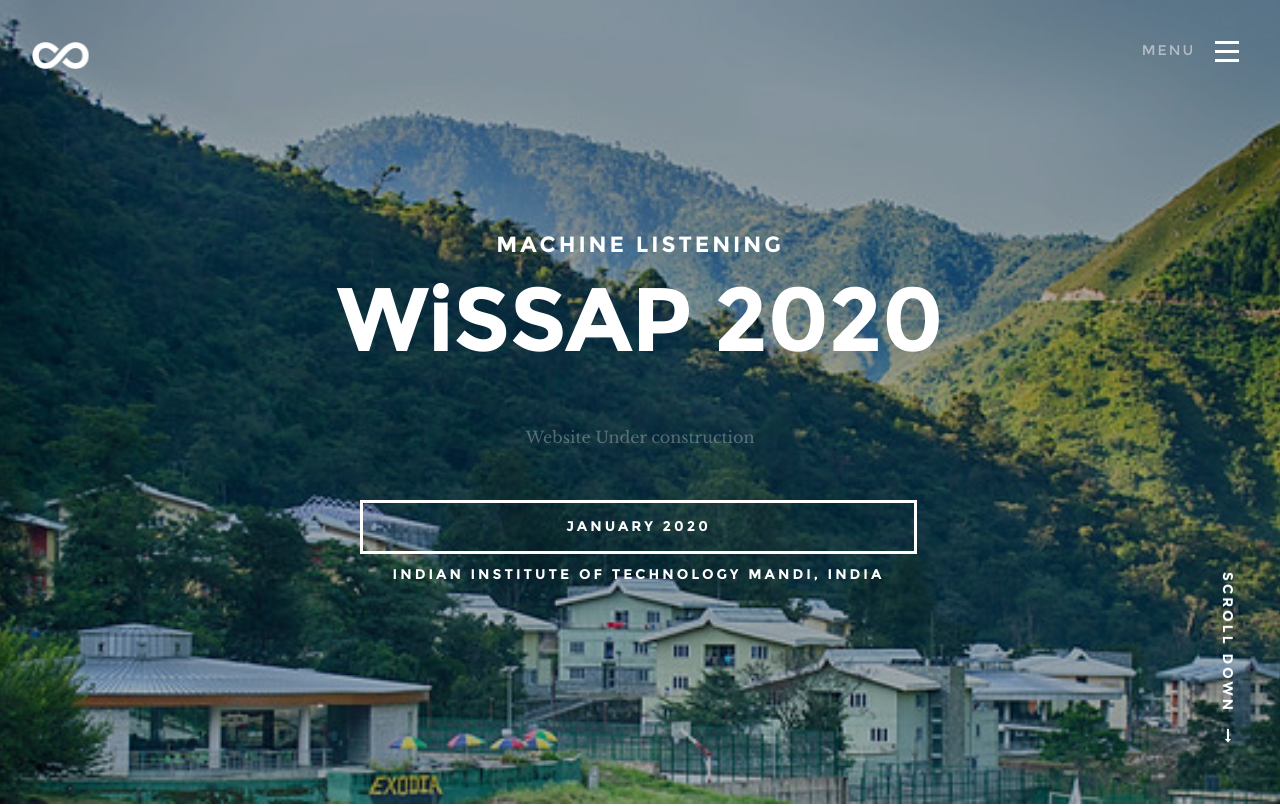
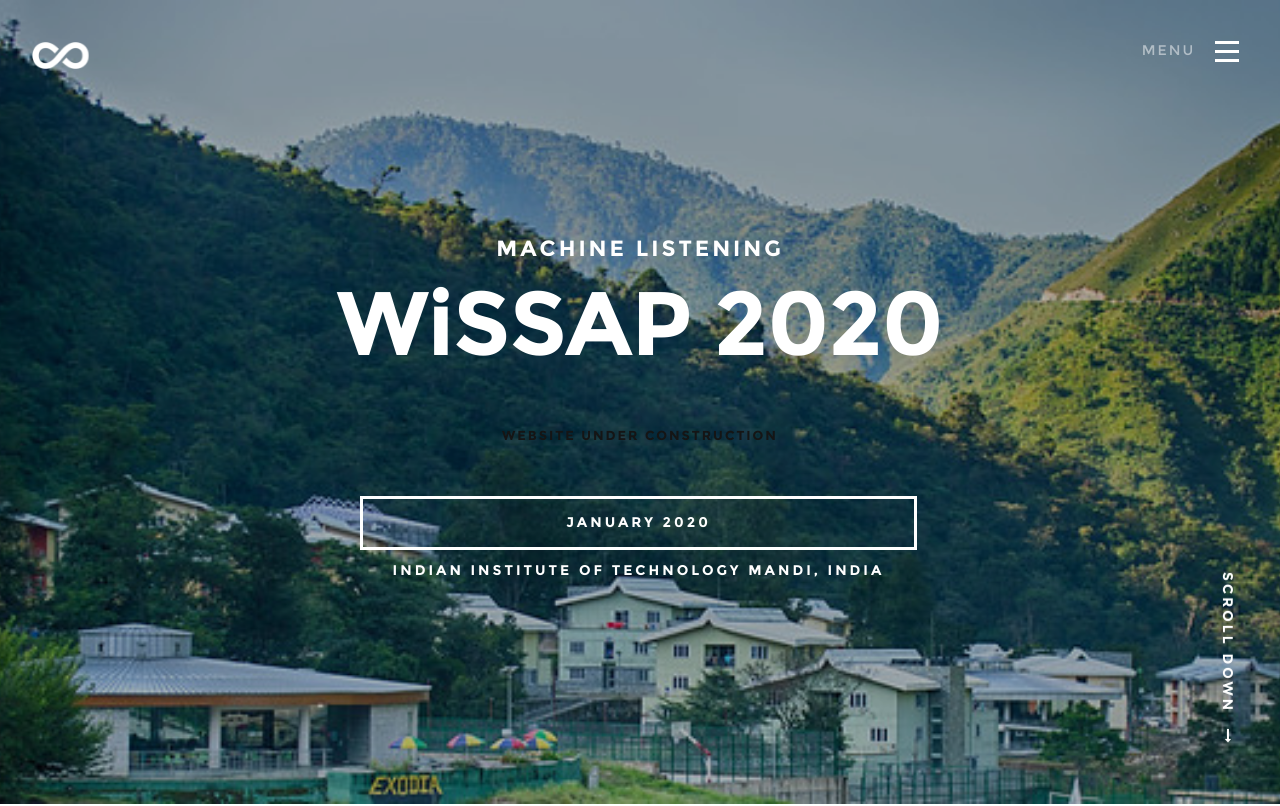
Before and after one commit to wissap/wissap.github.io, a plain HTML site: page 2020/index.html in a window 1280 px wide. Shown: the top 806 px of the page. Drawn offline with Linux system fonts and the light colour scheme.

Commit message:
Update index.html

```diff
--- a/2020/index.html
+++ b/2020/index.html
@@ -119,9 +119,9 @@
 				  			<h1 class="animate-intro">
 							WiSSAP 2020
 				  			</h1>
-                                                        <br>
+                                                        <h6 class="more animate-intro">
 							Website Under construction
-				  			</br>
+				  			</h6>
 
 
 				  			<div class="more animate-intro">
```
